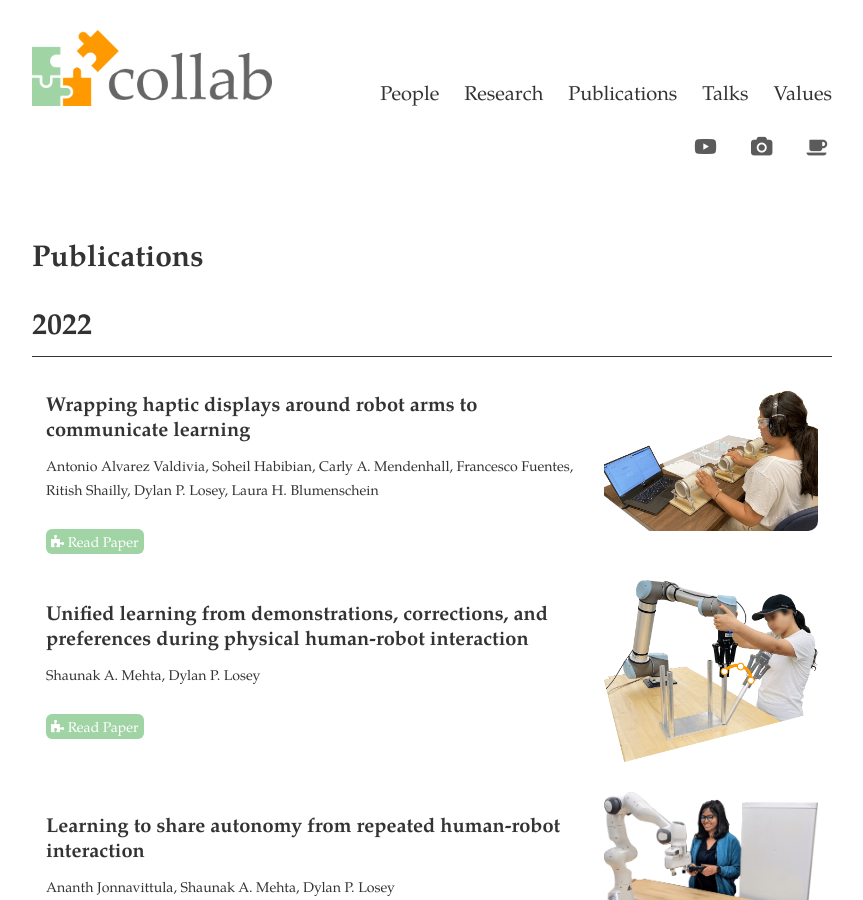
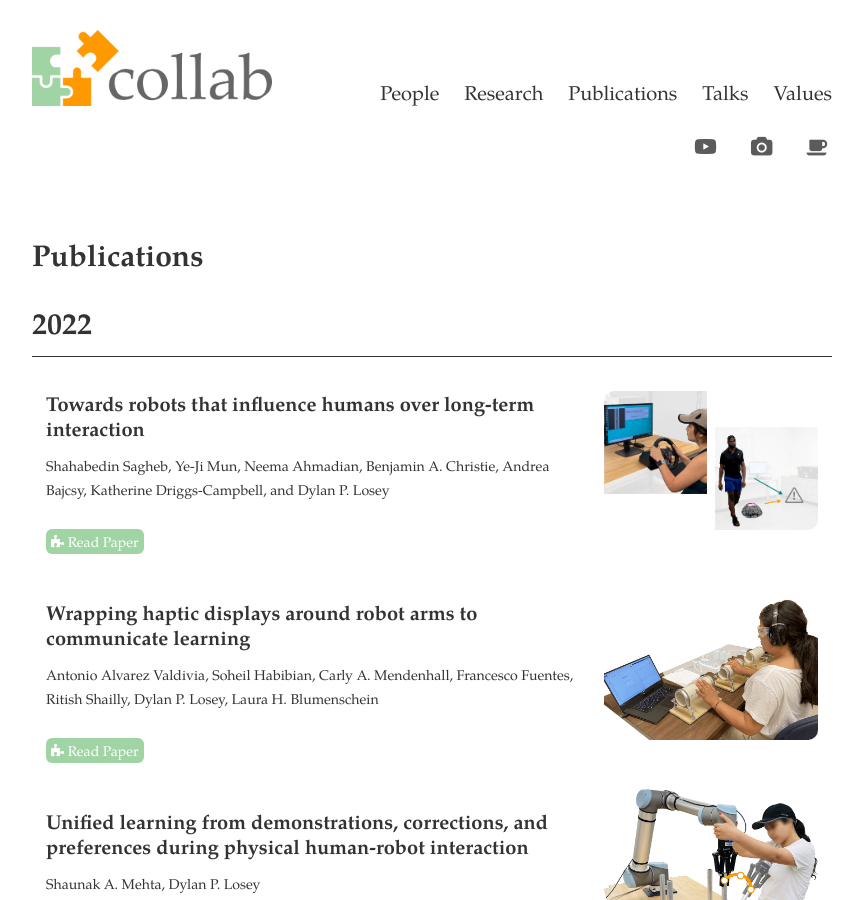
Before and after one commit to VT-Collab/vt-collab.github.io, a Jekyll site: the page built from publications.html, in a window 1280 px wide and 900 px high. Shown: the whole window, without its empty margins (208-1071 px from the left). Built offline with Jekyll 4.4.1, drawn with Linux system fonts in a browser that asks for light colours; nearby versions of some CDN libraries.

Commit message:
shahab paper added

```diff
--- a/_data/publications.yml
+++ b/_data/publications.yml
@@ -1,3 +1,11 @@
+- title: "Towards robots that influence humans over long-term interaction"
+  authors: Shahabedin Sagheb, Ye-Ji Mun, Neema Ahmadian, Benjamin A. Christie, Andrea Bajcsy, Katherine Driggs-Campbell, and Dylan P. Losey
+  venue: ""
+  year: 2022
+  note: ""
+  pdf: /pdfs/shahab_icra2023.pdf
+  figure: /images/publications/shahab_icra2023.png
+
 - title: "Wrapping haptic displays around robot arms to communicate learning"
   authors: Antonio Alvarez Valdivia, Soheil Habibian, Carly A. Mendenhall, Francesco Fuentes, Ritish Shailly, Dylan P. Losey, Laura H. Blumenschein
   venue: ""
```
Also changed, not shown: images/publications/shahab_icra2023.png (added), 1 other file.
